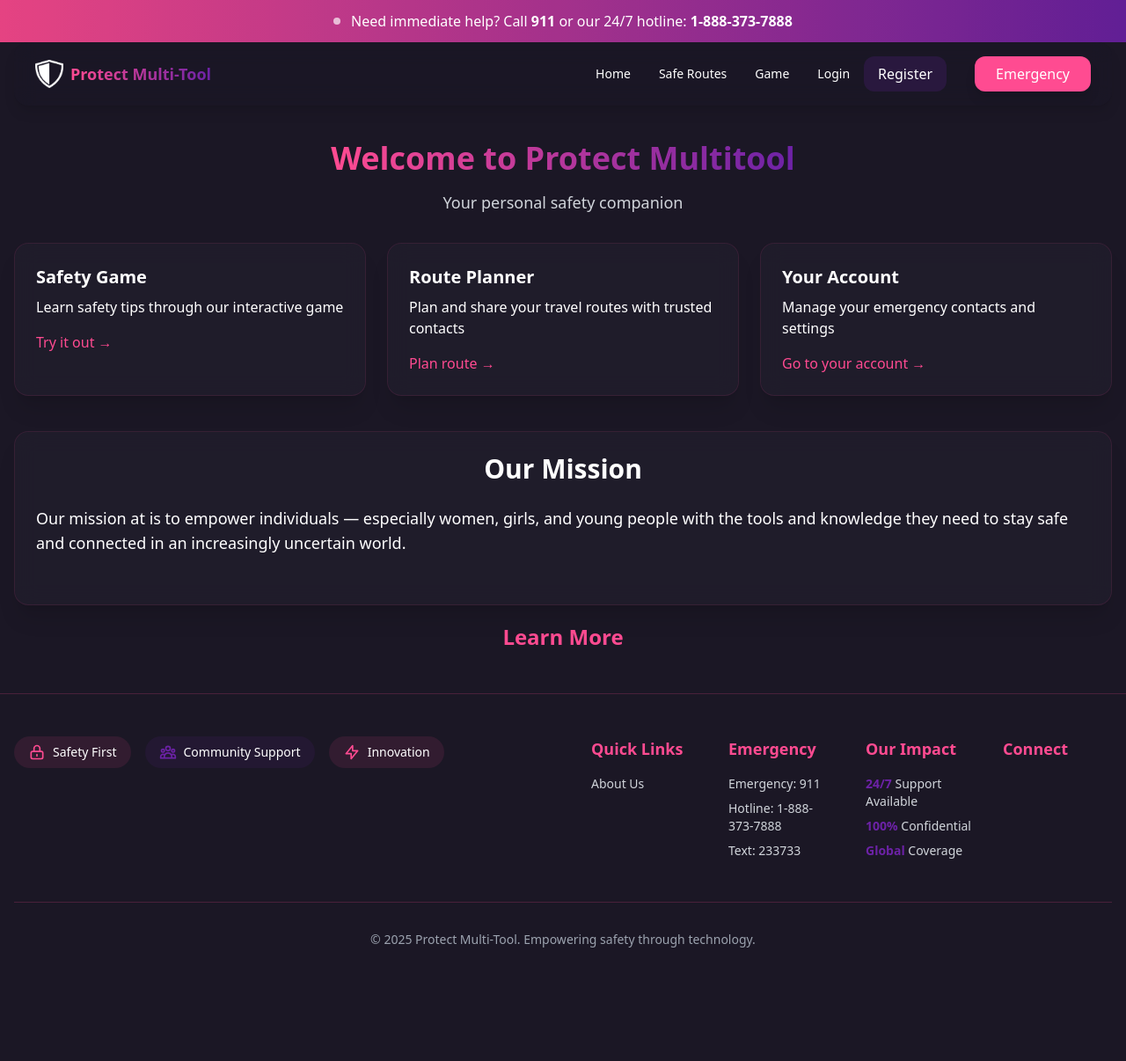
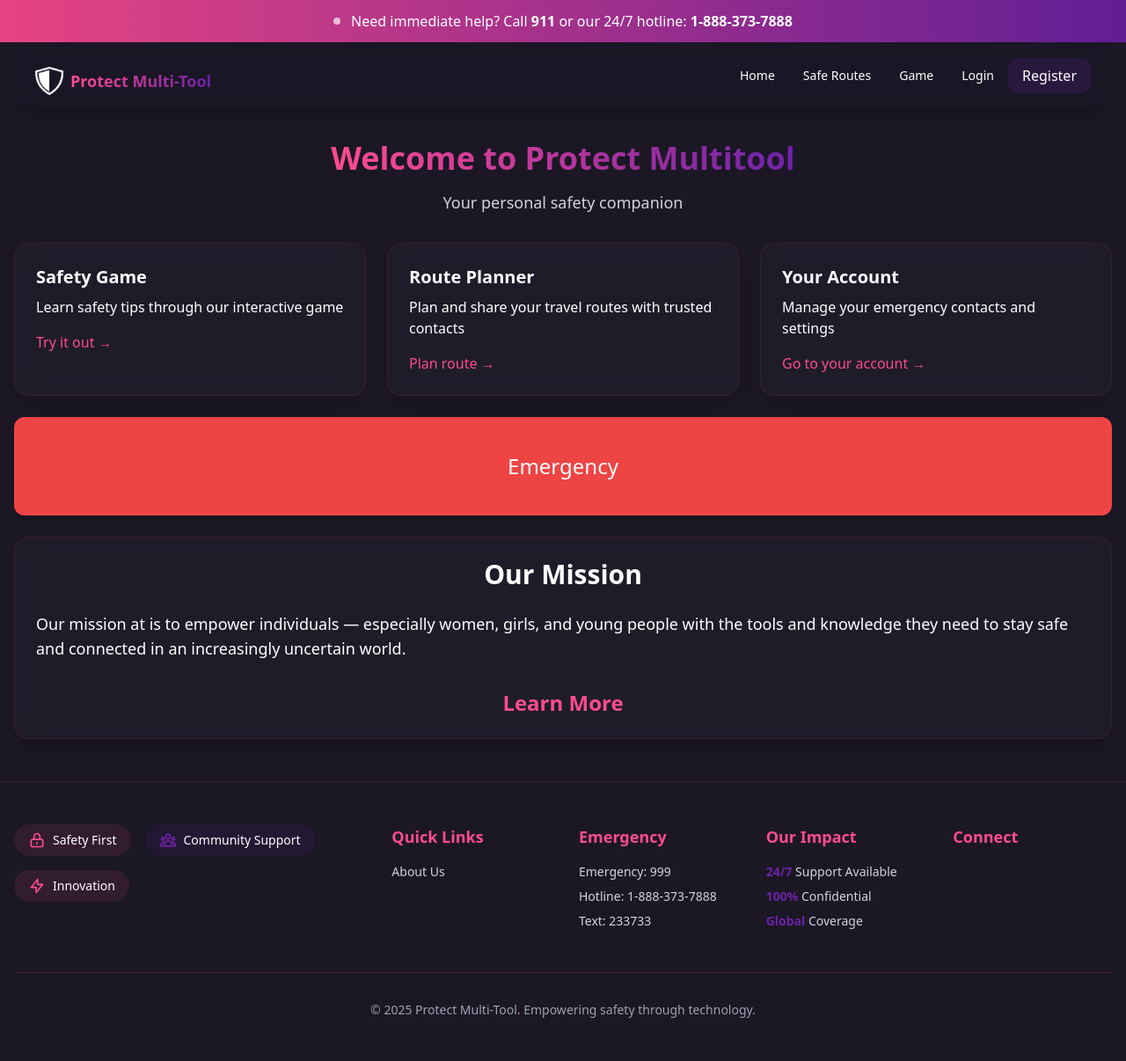
Before and after one commit to 3disturbed/Protect_Multitool, a Django app: page / in a window 1280 px wide. Shown: the whole page at 88% size. Before the commit the page ends 1077 px from the top, so only its background shows below. Run offline with Django 5.2, Linux system fonts and the light colour scheme; some libraries are stand-ins or nearby versions.

Commit message:
Move emergency button to home and make it bigger.

```diff
--- a/home_page/templates/home_page/home.html
+++ b/home_page/templates/home_page/home.html
@@ -34,19 +34,53 @@
     </div>
 </div>
 
-<!-- Impacts of Human Trafficking Section -->
-<div class="mt-10 backdrop-blur-md bg-neutral-light/30 rounded-2xl p-6 shadow-xl border border-accent/10">
+
+<!-- emergency button -->
+ <div>
+    <button id="emergencyBtnDesktop" class="mt-6 w-full px-4 py-10 font-medium bg-red-500 text-2xl text-white rounded-xl hover:bg-opacity-80 transition-all transform hover:scale-105 shadow-lg">
+    Emergency
+    </button>
+</div>
+
+<!-- Our Mission -->
+<div class="mt-6 backdrop-blur-md bg-neutral-light/30 rounded-2xl p-6 shadow-xl border border-accent/10">
     <h2 class="text-3xl text-white text-center font-bold mb-6">Our Mission</h2>
     <p class="text-lg text-white-300 mb-8">
         Our mission at is to empower individuals — especially women, girls,
         and young people with the tools and knowledge they need to stay safe and connected in
         an increasingly uncertain world.
     </p>
-
+    <div class="mt-5 text-accent text-center text-2xl font-bold">
+        <a href="{% url 'home_page:about' %}">Learn More</a>
+    </div>
 </div>
 
-<div class="mt-5 text-accent text-center text-2xl font-bold">
-    <a href="{% url 'home_page:about' %}">Learn More</a>
+<!-- Emergency Modal -->
+<div id="emergencyModal"
+    class="fixed inset-0 flex items-center justify-center hidden bg-black bg-opacity-50 px-5 z-50">
+    <!-- Modal Content -->
+    <div class="bg-white rounded-lg shadow-xl w-full max-w-md mx-auto p-6 relative">
+        <!-- Close Button -->
+        <button id="closeModalBtn" class="absolute top-3 right-3 text-gray-400 hover:text-gray-600">
+            ✕
+        </button>
+        <!-- Modal Body -->
+        <h2 class="text-lg font-bold text-gray-900">Emergency Alert</h2>
+        <p class="text-gray-700 mt-4">
+            Are you sure you want to call an emergency? If confirmed, this alert will be sent to the people in your contacts.
+        </p>
+        <!-- Action Buttons -->
+        <div class="mt-6 flex justify-end space-x-3">
+            <button id="cancelBtn"
+                class="px-5 py-3 bg-gray-200 text-xl text-gray-700 rounded-lg hover:bg-gray-300">
+                Cancel
+            </button>
+            <button id="confirmBtn"
+                class="px-5 py-3 bg-red-500 text-xl text-white rounded-lg hover:bg-red-600">
+                Confirm
+            </button>
+        </div>
+    </div>
 </div>
 
 {% endblock %}
--- a/templates/base.html
+++ b/templates/base.html
@@ -65,7 +65,7 @@
             <div class="backdrop-blur-md bg-neutral/70 rounded-2xl shadow-lg px-6 py-4">
                 <div class="flex justify-between items-center">
                     <!-- Logo -->
-                    <div class="flex items-center space-x-4">
+                    <div class="pt-3 flex items-center space-x-4">
                         <a href="{% url 'home_page:home' %}" class="flex items-center space-x-2">
                             <img src="{% static 'home_page/logo.png' %}" alt="Logo" class="h-8 w-8">
                             <span class="text-2xl md:text-lg sm:text-md font-bold bg-gradient-to-r from-accent to-secondary bg-clip-text text-transparent">
@@ -120,14 +120,6 @@
                             </a>
                         </div>
                         {% endif %}
-
-                        {% block emergency_button %}
-                         <!-- Desktop emergency -->
-                        <button id="emergencyBtnDesktop" class="px-6 py-2 font-medium bg-accent text-white rounded-xl hover:bg-opacity-80 transition-all transform hover:scale-105 shadow-lg">
-                            Emergency
-                        </button>
-                        {% endblock %}
-
                     </div>
 
                     <!-- Mobile Menu Button -->
@@ -168,13 +160,10 @@
                                 </form>
                                 {% else %}
                                 <a href="{% url 'account_login' %}" class="block text-sm font-medium hover:text-accent transition-colors mt-4 mb-4">Login</a>
-                                <a href="{% url 'account_signup' %}" class="font-medium px-4 py-2 bg-secondary/20 text-white rounded-xl hover:bg-secondary/30 transition-colors">
+                                <a href="{% url 'account_signup' %}" class="block text-sm font-medium hover:text-accent transition-colors mt-4 mb-4 border-accent/10">
                                     Register
                                 </a>
                                 {% endif %}
-                                <button id="emergencyBtnMobile" class="block font-medium mt-4 px-6 py-2 bg-accent text-white rounded-xl hover:bg-opacity-80 transition-all transform hover:scale-105 shadow-lg">
-                                    Emergency
-                                </button>
                             </div>
                         </div>
                     </div>
@@ -182,34 +171,6 @@
             </div>
         </div>
     </nav>
-
-    <!-- Emergency Modal -->
-    <div id="emergencyModal"
-    class="fixed inset-0 flex items-center justify-center hidden bg-black bg-opacity-50 px-5 z-50">
-    <!-- Modal Content -->
-        <div class="bg-white rounded-lg shadow-xl w-full max-w-md mx-auto p-6 relative">
-            <!-- Close Button -->
-            <button id="closeModalBtn" class="absolute top-3 right-3 text-gray-400 hover:text-gray-600">
-                ✕
-            </button>
-            <!-- Modal Body -->
-            <h2 class="text-lg font-bold text-gray-900">Emergency Alert</h2>
-            <p class="text-gray-700 mt-4">
-                Are you sure you want to call an emergency? If confirmed, this alert will be sent to the people in your contacts.
-            </p>
-            <!-- Action Buttons -->
-            <div class="mt-6 flex justify-end space-x-3">
-                <button id="cancelBtn"
-                    class="px-4 py-2 bg-gray-200 text-gray-700 rounded-lg hover:bg-gray-300">
-                    Cancel
-                </button>
-                <button id="confirmBtn"
-                    class="px-5 py-3 bg-red-500 text-2xl text-white rounded-lg hover:bg-red-600">
-                    Confirm
-                </button>
-            </div>
-        </div>
-    </div>
 
     <!-- Messages/Alerts -->
     {% if messages %}
@@ -233,9 +194,9 @@
     <footer class="bg-neutral border-t border-accent/20">
         <div class="max-w-7xl mx-auto px-4 py-12">
             <!-- Mission and Quick Links Container -->
-            <div class="flex flex-col lg:flex-row gap-16">
+            <div class="flex flex-col lg:flex-row gap-5">
                 <!-- Mission Section - Left Side -->
-                <div class="lg:w-1/2">
+                <div class="lg:w-1/3">
                     {% block mission_content %}
 
                     <div class="flex flex-wrap gap-4">
@@ -261,7 +222,7 @@
                     {% endblock %}
                 </div>
                 <!-- Footer Links Section - Right Side -->
-                <div class="lg:w-1/2">
+                <div class="lg:w-2/3">
                     <div class="grid grid-cols-1 sm:grid-cols-4 lg:grid-cols-4 gap-8">
                         <!-- Quick Links -->
                         <div>
@@ -275,7 +236,7 @@
                         <div>
                             <h3 class="text-lg font-bold text-accent mb-4">Emergency</h3>
                             <ul class="space-y-2 text-sm text-gray-300">
-                                <li>Emergency: 911</li>
+                                <li>Emergency: 999</li>
                                 <li>Hotline: {% if emergency_hotline %}{{ emergency_hotline }}{% else %}1-888-373-7888{% endif %}</li>
                                 <li>Text: {% if emergency_text %}{{ emergency_text }}{% else %}233733{% endif %}</li>
                             </ul>
@@ -309,14 +270,6 @@
                                     </svg>
                                 </a>
                                 {% endif %}
-                                {% if social_links.twitter %}
-                                <a href="{{ social_links.twitter }}" class="text-gray-300 hover:text-accent transition-colors">
-                                    <span class="sr-only">Twitter</span>
-                                    <svg class="h-6 w-6" fill="currentColor" viewBox="0 0 24 24">
-                                        <path d="M8.29 20.251c7.547 0 11.675-6.253 11.675-11.675 0-.178 0-.355-.012-.53A8.348 8.348 0 0022 5.92a8.19 8.19 0 01-2.357.646 4.118 4.118 0 001.804-2.27 8.224 8.224 0 01-2.605.996 4.107 4.107 0 00-6.993 3.743 11.65 11.65 0 01-8.457-4.287 4.106 4.106 0 001.27 5.477A4.072 4.072 0 012.8 9.713v.052a4.105 4.105 0 003.292 4.022 4.095 4.095 0 01-1.853.07 4.108 4.108 0 003.834 2.85A8.233 8.233 0 012 18.407a11.616 11.616 0 006.29 1.84"/>
-                                    </svg>
-                                </a>
-                                {% endif %}
                             </div>
                         </div>
                     </div>
@@ -344,7 +297,6 @@
 
         //Emergency Button
         const emergencyBtnDesktop = document.getElementById('emergencyBtnDesktop');
-        const emergencyBtnMobile = document.getElementById('emergencyBtnMobile');
         const emergencyModal = document.getElementById('emergencyModal');
         const closeModalBtn = document.getElementById('closeModalBtn');
         const cancelBtn = document.getElementById('cancelBtn');
@@ -363,9 +315,6 @@
         // Attach event listeners to both buttons
         if (emergencyBtnDesktop) {
             emergencyBtnDesktop.addEventListener('click', openModal);
-        }
-        if (emergencyBtnMobile) {
-            emergencyBtnMobile.addEventListener('click', openModal);
         }
 
         // Close modal actions
```
Also changed, not shown: db.sqlite3.
